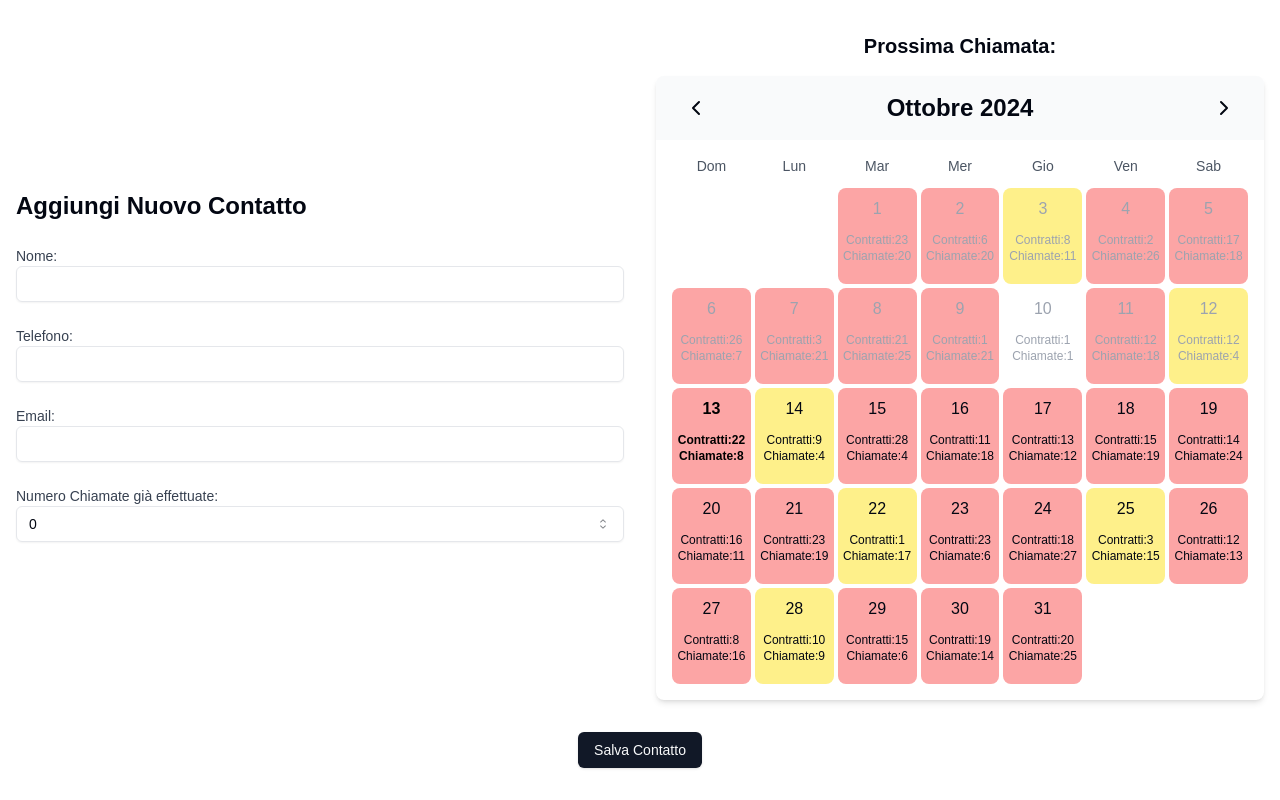
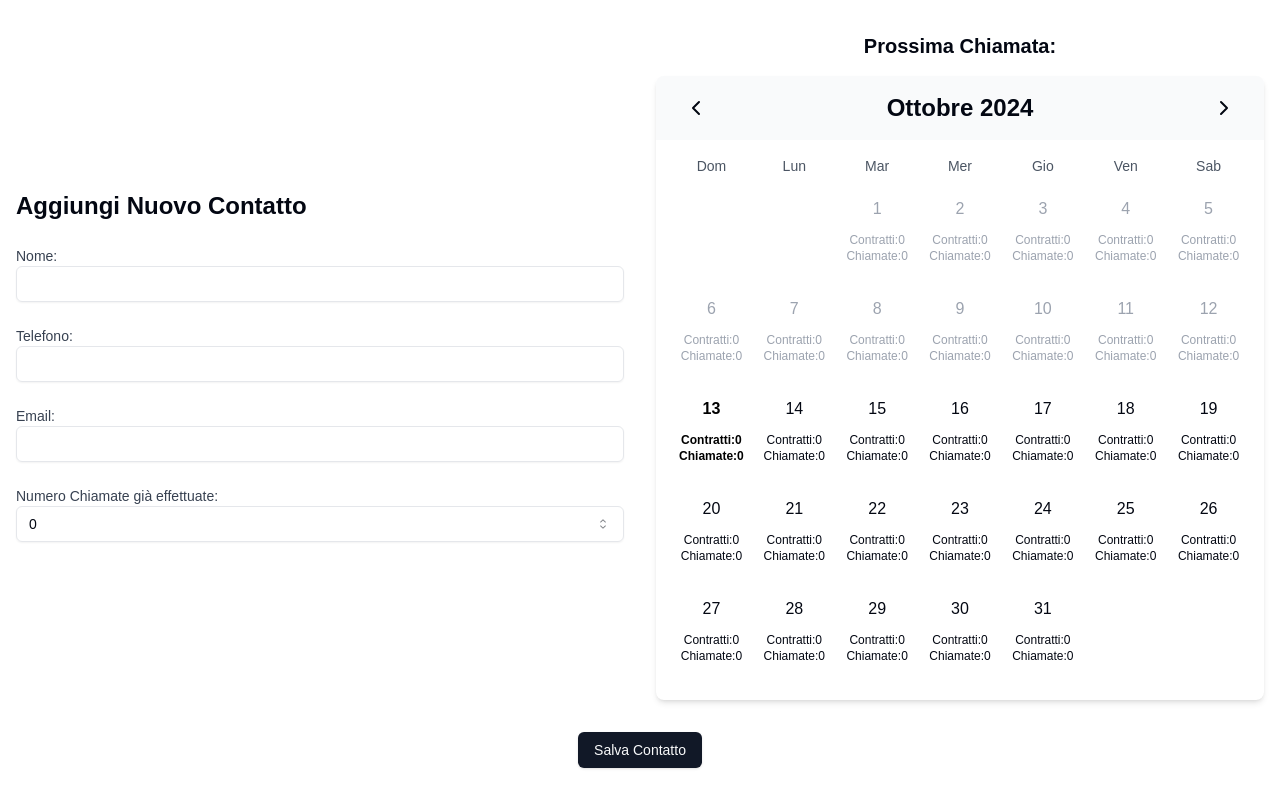
Before and after one commit to AndreaSn0/manage-contacts, a Next.js app: page / in a window 1280 px wide. Built offline with nearby package versions, Linux system fonts and the light colour scheme; no server answers; the database is empty.

Commit message:
Changed data handling

```diff
--- a/src/components/ui/custom-calendar.tsx
+++ b/src/components/ui/custom-calendar.tsx
@@ -24,12 +24,37 @@ export default function CustomCalendar({ selected, onSelect }: CalendarProps) {
     'Luglio', 'Agosto', 'Settembre', 'Ottobre', 'Novembre', 'Dicembre'
   ]
 
+  const [contactCounts, setContactCounts] = useState<{ date: string; count: number }[]>([]);
+
+  // Fetch contact counts on component mount
+  React.useEffect(() => {
+    const fetchContactCounts = async () => {
+      try {
+        const response = await fetch(`/api/contacts?range=true`);
+        const data = await response.json();
+        setContactCounts(data);
+      } catch (error) {
+        console.error("Error fetching contact counts:", error);
+      }
+    };
+
+    fetchContactCounts();
+  }, []);
+
+
   const getDayData = (date: Date): DayData => {
+    // Manually format the date to 'yyyy-MM-dd'
+    const formattedDate = date.toISOString().split('T')[0]; // This gives 'yyyy-MM-dd'
+
+    // Find the matching entry in contactCounts by date
+    const contactCountEntry = contactCounts.find(contact => contact.date === formattedDate);
+
     return {
-      contracts: Math.floor(Math.random() * 30),
-      calls: Math.floor(Math.random() * 30)
-    }
-  }
+      contracts: 0, // Assuming contracts is always 0, replace as needed
+      calls: contactCountEntry ? contactCountEntry.count : 0 // Get count or 0 if no match
+    };
+  };
+
 
   useEffect(() => {
     const newMonthData: { [key: number]: DayData } = {}
```
